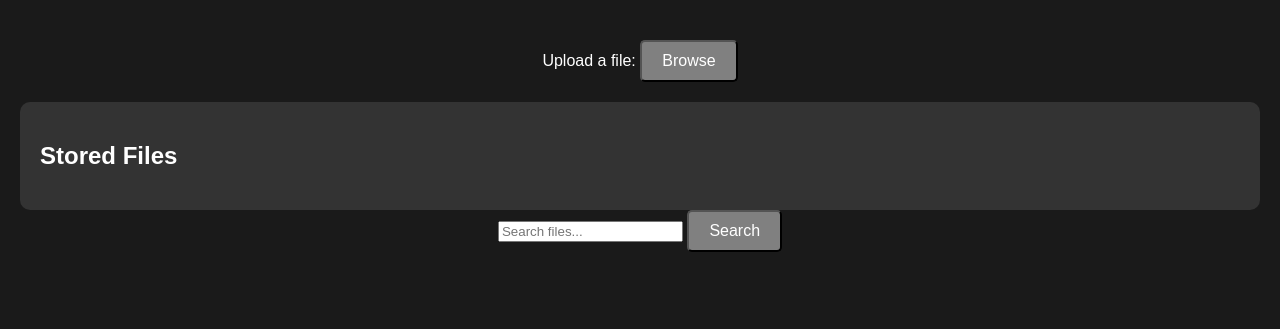
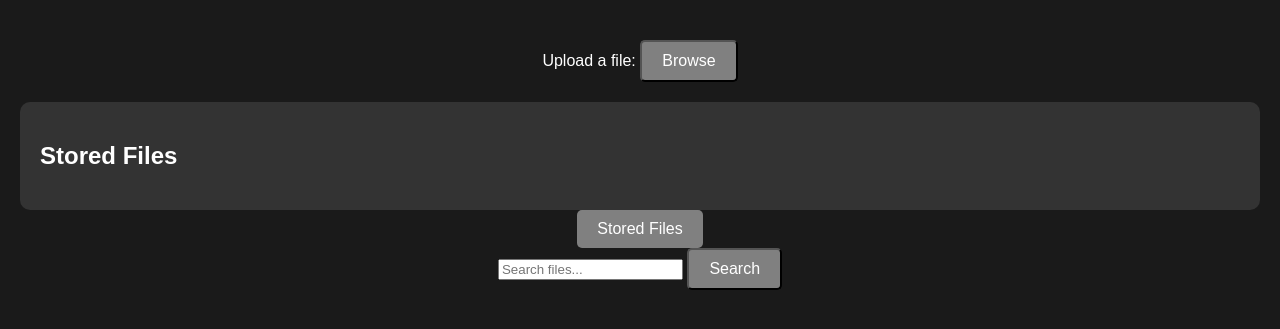
Before and after one commit to Bibhor2000/FileManagementSystem, a Flask app: template Project F-MS/templates/os.html in a window 1280 px wide. Shown: the part 100-429 px from the top of the page. Run offline with Flask 3, Linux system fonts and the light colour scheme; the template is opened without the code that fills it, so the values that code supplies are empty; some libraries are stand-ins or nearby versions.

Commit message:
Added Dropdown Functionality to stored file list.

```diff
--- a/Project F-MS/templates/os.html
+++ b/Project F-MS/templates/os.html
@@ -83,6 +83,45 @@
             height: 500px;
             margin-top: 20px;
         }
+
+        .dropdown {
+            position: relative;
+            display: inline-block;
+        }
+
+        .dropdown .dropbtn {
+            background-color: #808080;
+            color: #fff;
+            padding: 10px 20px;
+            font-size: 16px;
+            border: none;
+            border-radius: 5px;
+            cursor: pointer;
+        }
+
+        .dropdown-content {
+            display: none;
+            position: absolute;
+            background-color: #333;
+            min-width: 160px;
+            box-shadow: 0 8px 16px 0 rgba(0,0,0,0.2);
+            z-index: 1;
+        }
+
+        .dropdown-content a {
+            color: white;
+            padding: 12px 16px;
+            text-decoration: none;
+            display: block;
+        }
+
+        .dropdown-content a:hover {
+            background-color: #708090;
+        }
+
+        .dropdown:hover .dropdown-content {
+            display: block;
+        }
     </style>
 </head>
 <body>
@@ -134,6 +173,15 @@
             {% endfor %}
         </div>
 
+        <div class="dropdown">
+            <button class="dropbtn">Stored Files</button>
+            <div class="dropdown-content">
+                {% for file_name in stored_files %}
+                    <a href="{{ url_for('serve_uploaded_file', filename=file_name) }}">{{ file_name }}</a>
+                {% endfor %}
+            </div>
+        </div>
+
         <form action="/search_files" method="post">
         <input type="text" id="query" name="query" placeholder="Search files...">
         <button type="submit" class="view-file-button">Search</button>
```
